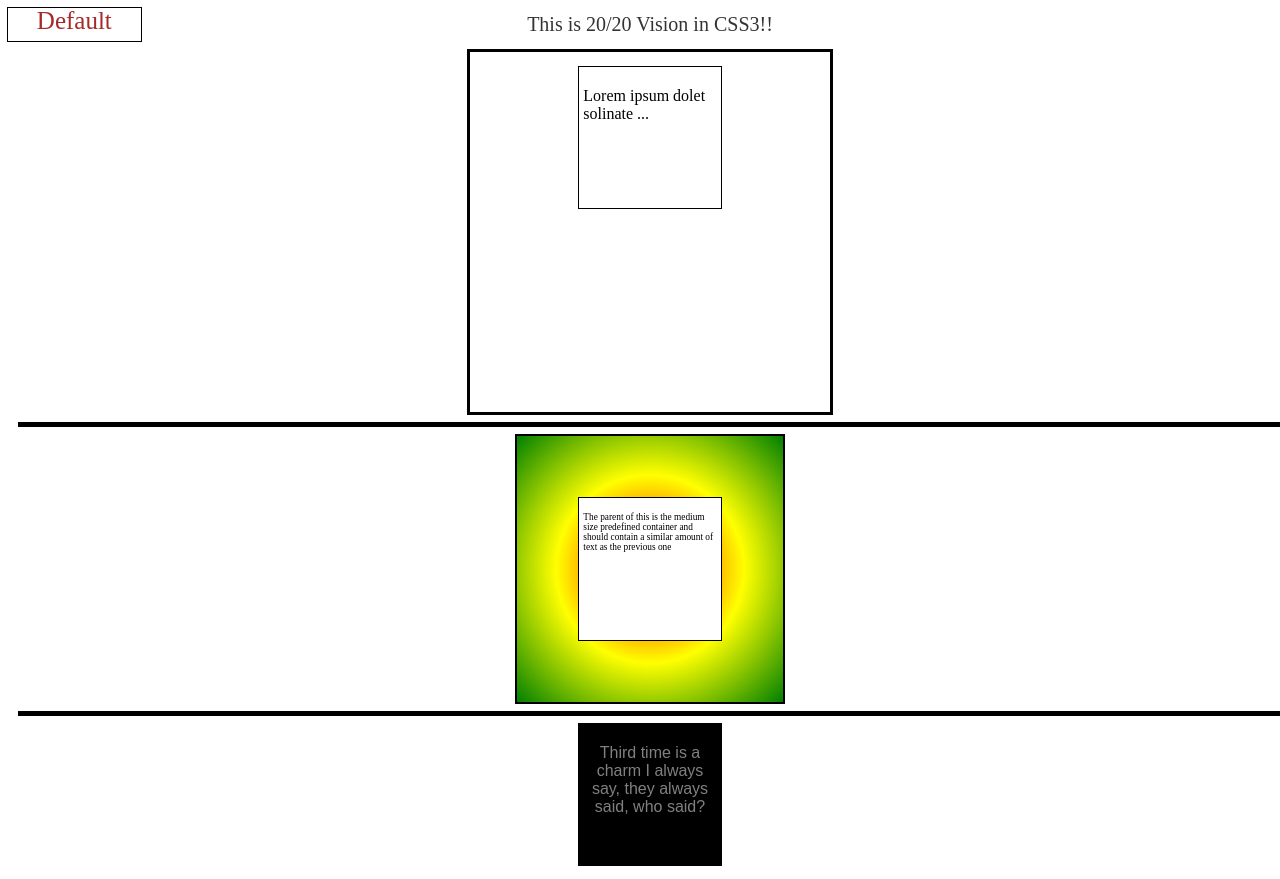
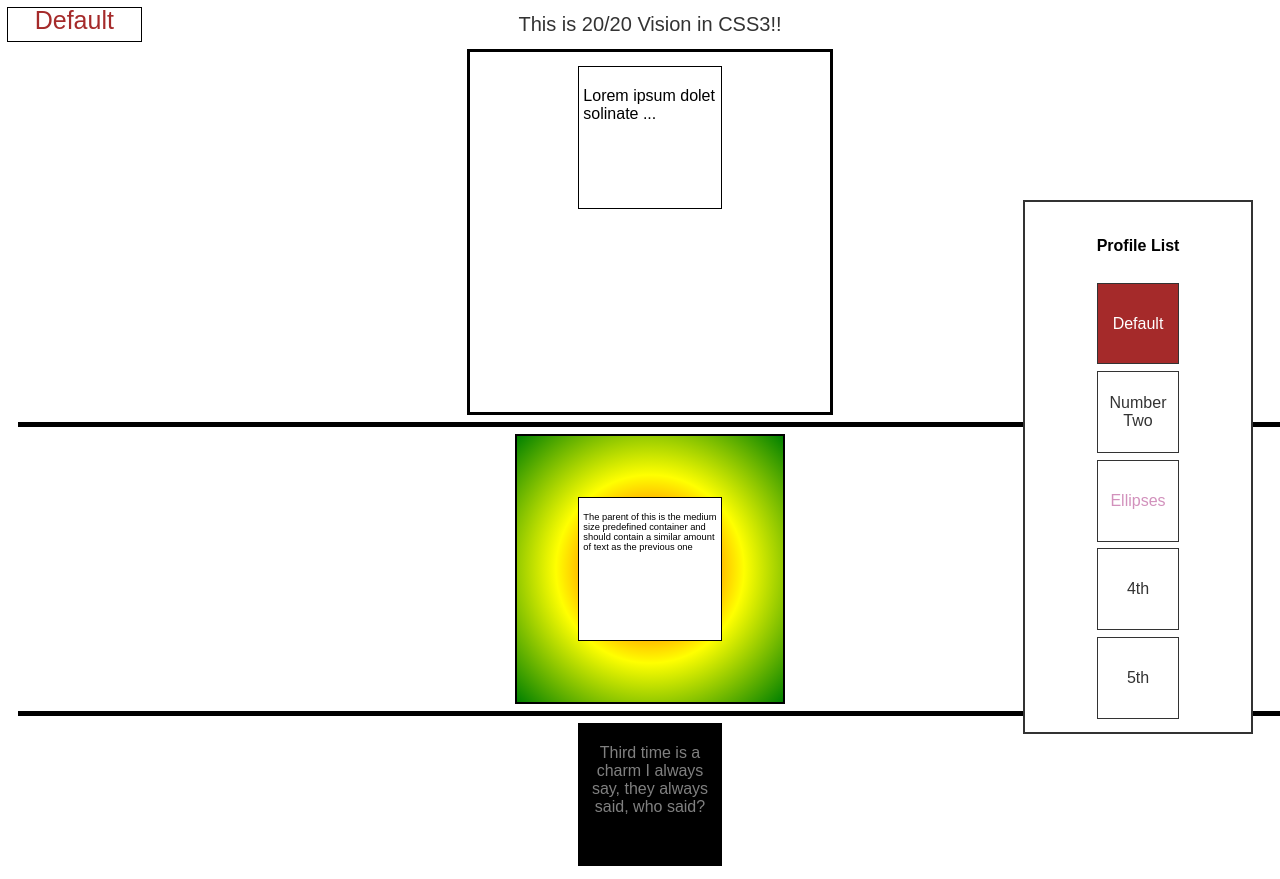
Before and after one commit to Youniform/Garden, a plain HTML site: page index.html in a window 1280 px wide. Drawn offline with Linux system fonts and the light colour scheme.

Commit message:
added profile list

```diff
--- a/css/default.css
+++ b/css/default.css
@@ -1,9 +1,17 @@
 /* css/default.css */
+
+* {
+	font-family:sans-serif;
+}
+ul, li{
+    margin: 0;
+    padding: 0;
+}
 
 .outer-container {
 	width:100%;
 	height:auto;
-	position:relevant;
+	position:relative;
 	padding:5px;
 	margin:5px;
 }
@@ -12,6 +20,75 @@
 	font-size:20px;
 	color:#333;
 	text-align:center;
+}
+
+.profile-list {
+	width:150pt;
+	height:auto;
+	padding:10pt;
+	position:fixed;
+	background:#fff;
+	z-index:5;
+	display:block;
+	right:20pt;
+	top:150pt;
+	border: 2px solid #333;
+}
+
+#default {
+	background:brown;
+	color:#fff;
+}
+
+#default:hover {
+	background:#fff;
+	color:brown;
+	animation: shake 0.5s;
+	animation-iteration-count: infinite;
+}
+
+#number-two:hover {
+	width:150pt;
+	background:#333;
+	color:#fff;
+}
+
+#ellipses {
+	color:#D291BC;
+}
+
+#ellipses:hover {
+	background:#D291BC;
+	color:#fff;
+	border-radius:50%;
+	border:#D291BC;
+}
+
+.profile-list a {
+	text-decoration:none;
+	color:#333;
+}
+
+#profile-ul {
+	list-style-type:none;
+	width:100%;
+	display:flex;
+	margin:0 auto;
+	flex-direction:column;
+	align-items: center;
+}
+
+#profile-ul li {
+	height:50pt;
+	width:50pt;
+	border:1px solid #333;
+	display:flex;
+	flex-direction: column;
+	align-items:center;
+	justify-content:center;
+	text-align:center;
+	margin-top:5pt;
+	padding:5pt;
 }
 
 .container-small {
@@ -147,3 +224,18 @@
 	display:block;
 	position:relative;
 }
+
+
+@keyframes shake {
+  0% { transform: translate(1px, 1px) rotate(0deg); }
+  10% { transform: translate(-1px, -2px) rotate(-1deg); }
+  20% { transform: translate(-3px, 0px) rotate(1deg); }
+  30% { transform: translate(3px, 2px) rotate(0deg); }
+  40% { transform: translate(1px, -1px) rotate(1deg); }
+  50% { transform: translate(-1px, 2px) rotate(-1deg); }
+  60% { transform: translate(-3px, 1px) rotate(0deg); }
+  70% { transform: translate(3px, 1px) rotate(-1deg); }
+  80% { transform: translate(-1px, -1px) rotate(1deg); }
+  90% { transform: translate(1px, 2px) rotate(0deg); }
+  100% { transform: translate(1px, -2px) rotate(-1deg); }
+}
--- a/index.html
+++ b/index.html
@@ -1,7 +1,7 @@
 <!DOCTYPE html>
 <html>
 <head>
-<title>2020 Vision in CSS</title>
+<title>This is 20/20 Vision in CSS</title>
  <meta name="description" content="Your gorgeous description">
  <meta name="og:title" property="og:title" content="20/20 Vision in CSS">
  <meta name="robots" content="index, follow">
@@ -13,6 +13,16 @@
 		<div class="profile">Default</div>
 		<div class="header">
 			This is 20/20 Vision in CSS3!!
+		</div>
+		<div class="profile-list">
+			<h4 class="text-center">Profile List</h4>
+			<ul id="profile-ul">
+				<a href="/index.html"><li id="default">Default</li></a>
+				<a href="/number-two.html"><li id="number-two">Number Two</li></a>
+				<a href="/ellipses.html"><li id="ellipses">Ellipses</li></a>
+				<a href="#"><li>4th</li></a>
+				<a href="#"><li>5th</li></a>
+			</ul>
 		</div>
 		<div class="blank-space"></div>
 		<div class="container-large margin-center">
```
